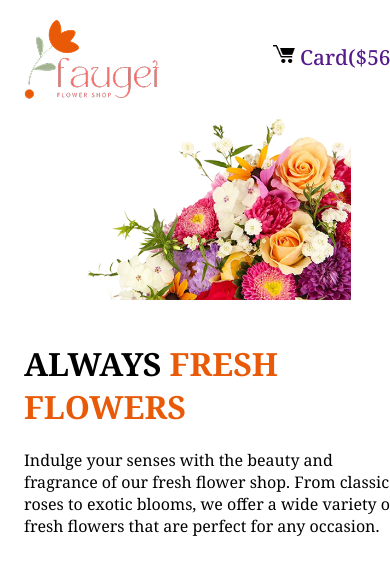
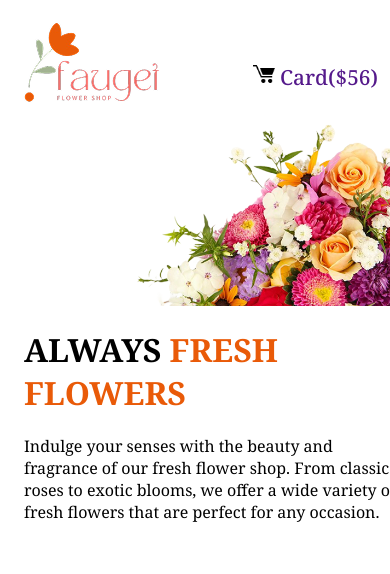
Before and after one commit to SamirGiTlearn/assignmentn2, a plain HTML site: page index.html in a window 390 px wide. Shown: the top 574 px of the page. Drawn offline with Linux system fonts and the light colour scheme.

Commit message:
more mobile responsive

```diff
--- a/style/style.css
+++ b/style/style.css
@@ -18,7 +18,7 @@
 .nav-link  {
   display: flex;
   margin-right: 30px;
-  margin-top: 50px;
+  margin-top: 55px;
   gap: 3rem;
   font-size: 1.3rem;
   font-weight: 500;
@@ -28,7 +28,7 @@
 
   .nav-logo {
     margin-left: 135px;
-    margin-top: 30px;
+    margin-top: 50px;
   }
 .bold {
    font-weight: bold;
@@ -74,7 +74,7 @@
   .nav-link {
     flex-direction: row;
     gap: 0;
-    margin: 0;
+    margin-right: 20px;
     padding: 0;
     width: auto;
     align-items: center;
@@ -94,7 +94,7 @@
   }
   .banner-image {
     order: -1;
-    margin: 0 auto 20px auto;
+    margin-left: 50px;
     width: 100%;
     display: flex;
     justify-content: center;
```
